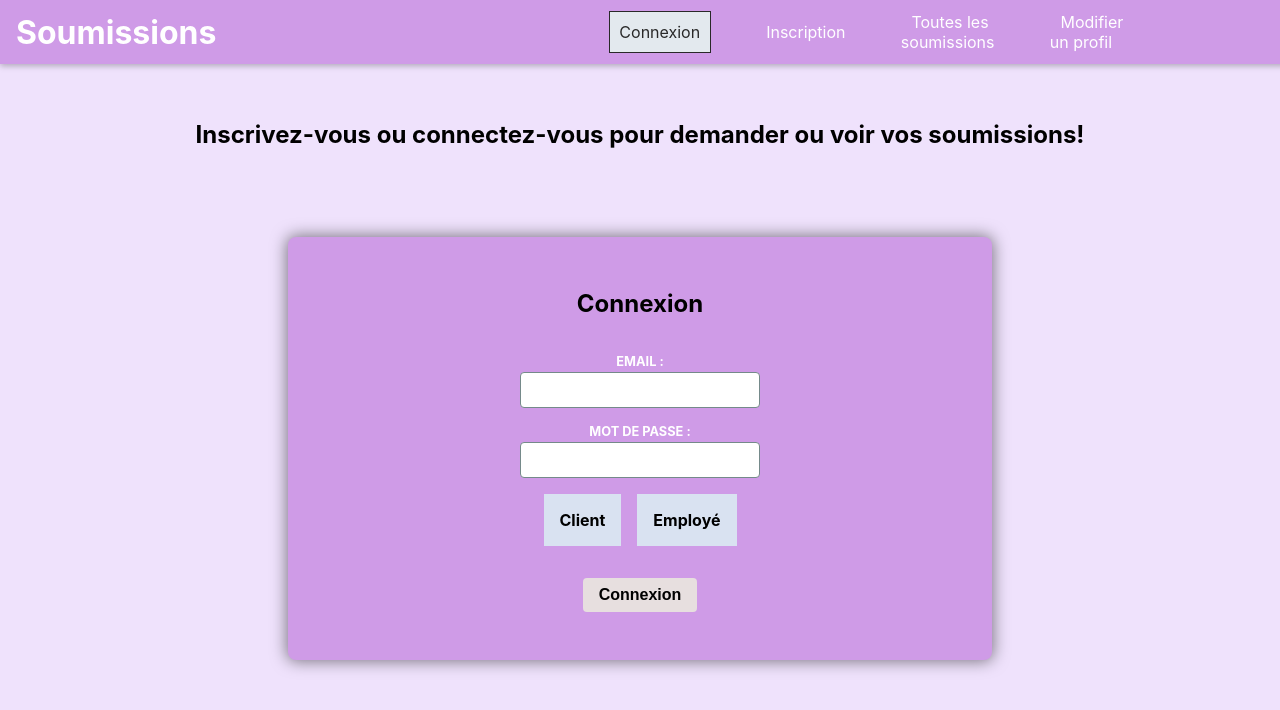
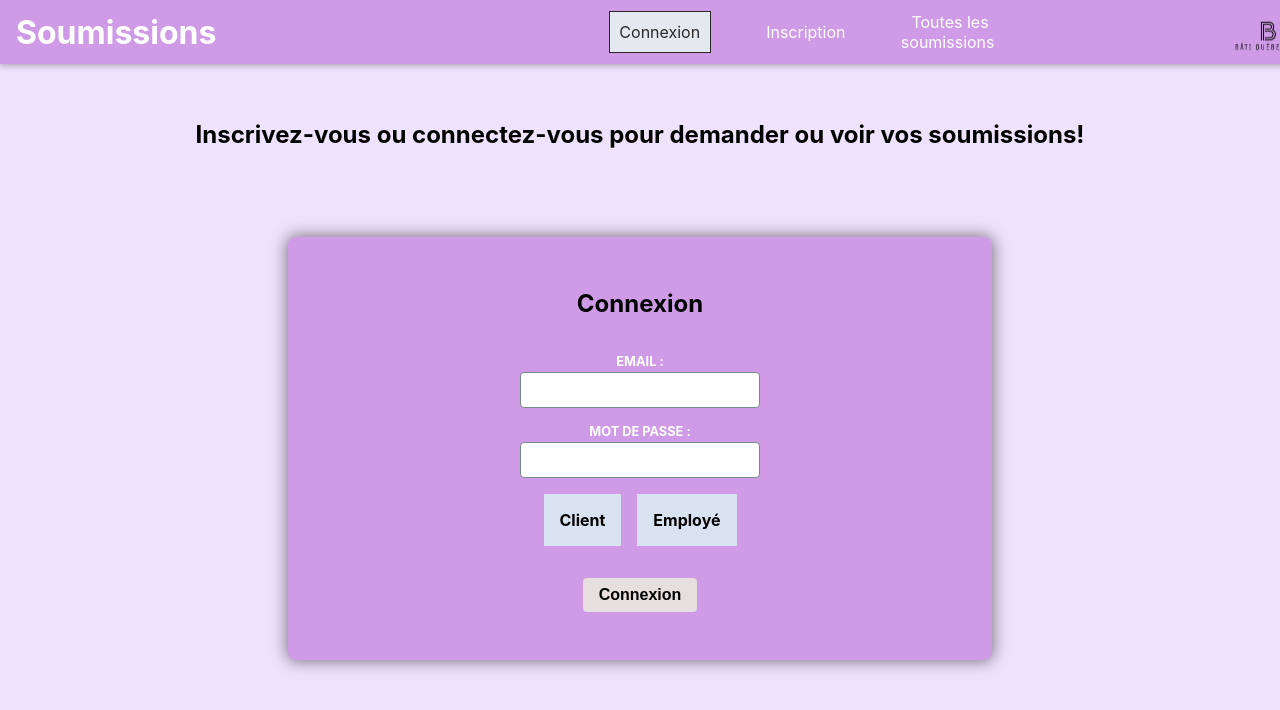
Before and after one commit to MyriamAssam/app-soumission, a React (Create React App) app in the folder Frontend/: page /connexion in a window 1280 px wide. Shown: the top 710 px of the page. Built offline with nearby package versions, Linux system fonts and the light colour scheme.

Commit message:
modification de profil

```diff
--- a/Frontend/src/components/navigation/NavLinks.jsx
+++ b/Frontend/src/components/navigation/NavLinks.jsx
@@ -44,9 +44,7 @@ const NavLinks = () => {
           <li>
             <NavLink to="/all">Toutes les soumissions</NavLink>
           </li>
-          <li>
-            <NavLink to="/profil">Modifier un profil</NavLink>
-          </li>
+
         </>
       ) : (
         <ul className="navi-links">
@@ -55,6 +53,9 @@ const NavLinks = () => {
             <NavLink to="/connexion" onClick={() => auth.logout()}>
               Deconnexion
             </NavLink>
+          </li>
+          <li>
+            <NavLink to="/profil">Modifier un profil</NavLink>
           </li>
           <li>
             <NavLink to="/all">Toutes les soumissions</NavLink>
```
